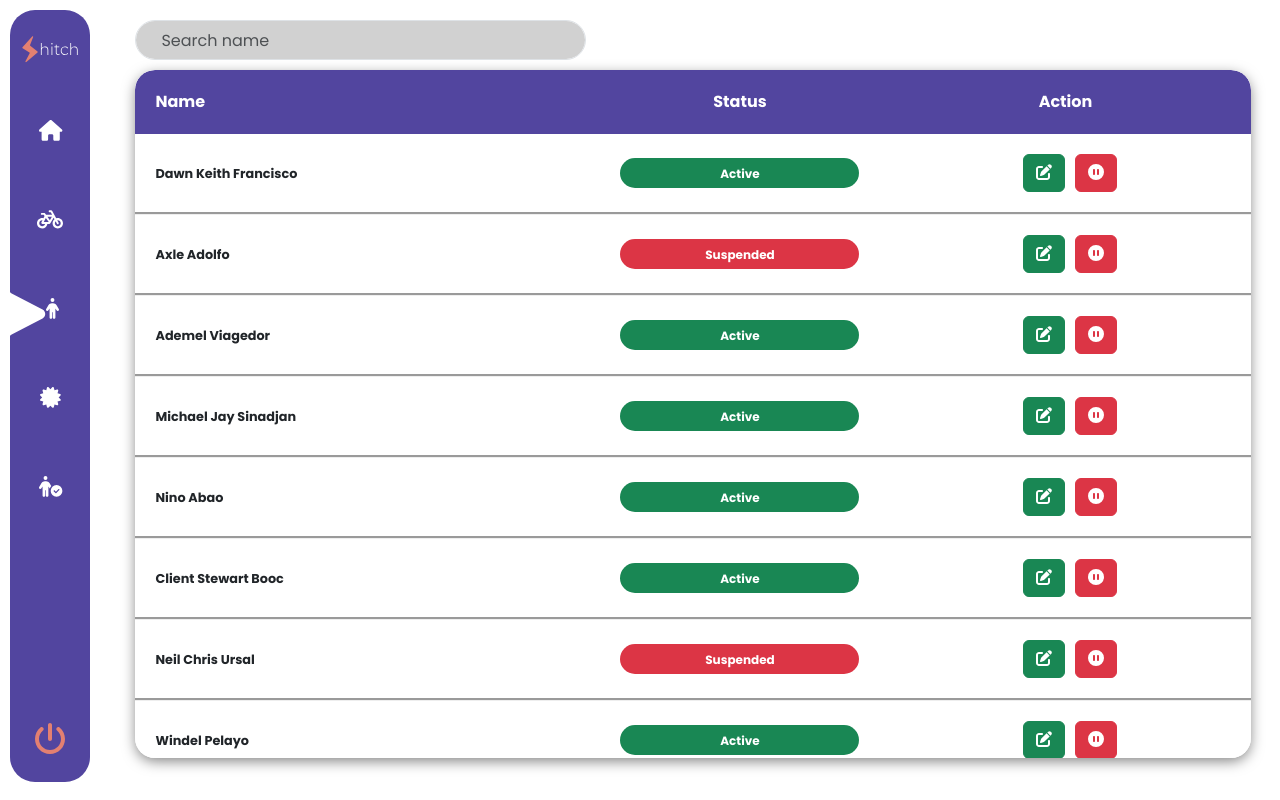
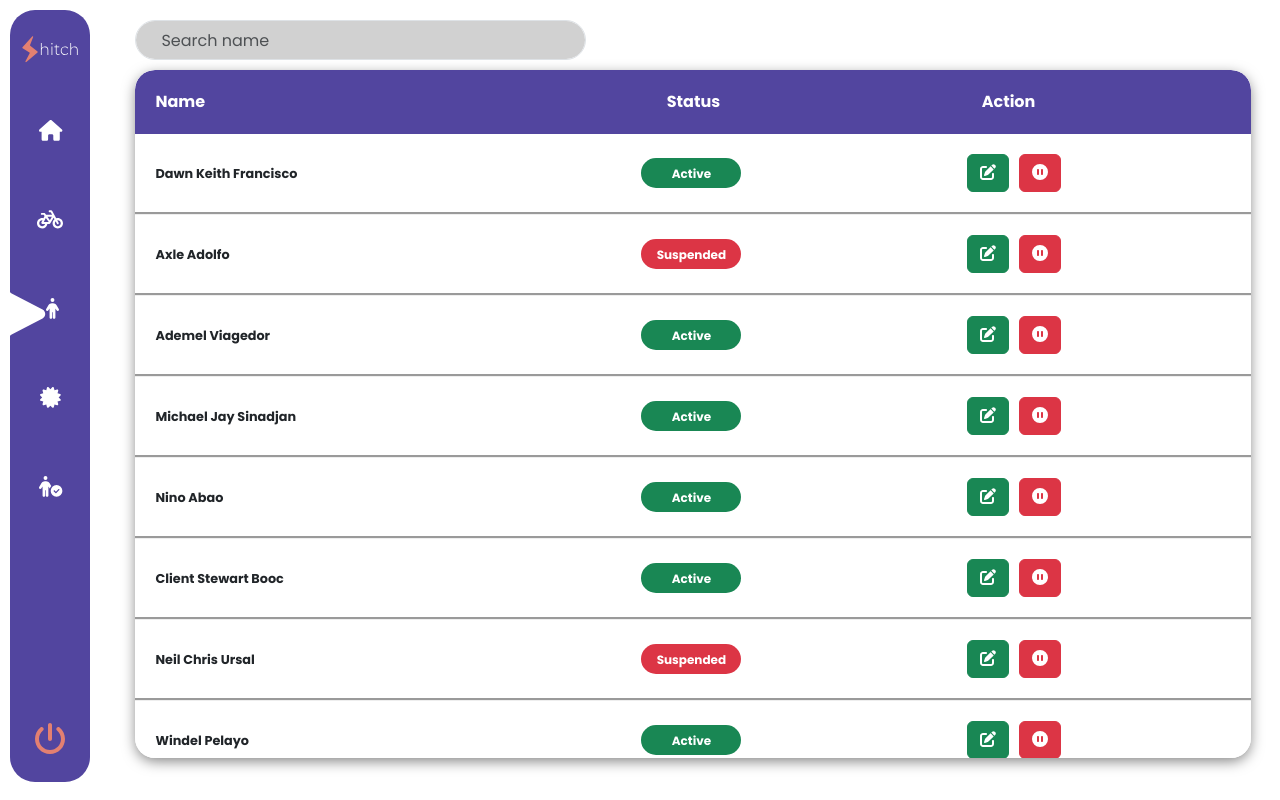
Before and after one commit to wingled22/pagyeonjaFrontEnd, a React (Vite) app: page /commuter in a window 1280 px wide. Built offline with nearby package versions, Linux system fonts and the light colour scheme.

Commit message:
fixed stretching badge of the status commuter table

```diff
--- a/src/assets/css/CommuterTable.css
+++ b/src/assets/css/CommuterTable.css
@@ -61,7 +61,8 @@ tbody {
 } */
 
 .badgeStatusCommuter {
-    width: 100%;
+    height: 100px;
+    width: 100px;
     margin: 0 auto;
 
     border-radius: 20px;
--- a/src/components/Commuter/CommuterTable.jsx
+++ b/src/components/Commuter/CommuterTable.jsx
@@ -38,8 +38,8 @@ const CommuterTable = ({selectUser}) => {
                     <thead className='theadCommuterTable' style={{position: 'sticky', top: 0, zIndex: 1}}>
                         <tr className='trCommuterTable'>
                             <th id='thCommuter' className='thCommuterTable col-6 col-sm-5' style={{ paddingLeft: '20px', borderRadius: '20px 0 0 0', marginBottom: '10px', position: 'sticky' }}>Name</th>
-                            <th id='thCommuter' className='thCommuterTable col-3 col-sm-3 statusTh' style={{ padding: '20px' }}>Status</th>
-                            <th id='thCommuter' className='thCommuterTable col-3 col-sm-4' style={{ padding: '20px', borderRadius: '0 20px 0 0', textAlign: 'center' }}>Action</th>
+                            <th id='thCommuter' className='thCommuterTable col-1 col-sm-1 statusTh' style={{ padding: '20px' }}>Status</th>
+                            <th id='thCommuter' className='thCommuterTable col-3 col-sm-5' style={{ padding: '20px', borderRadius: '0 20px 0 0', textAlign: 'center' }}>Action</th>
                         </tr>
                     </thead>
                     <tbody>
```
